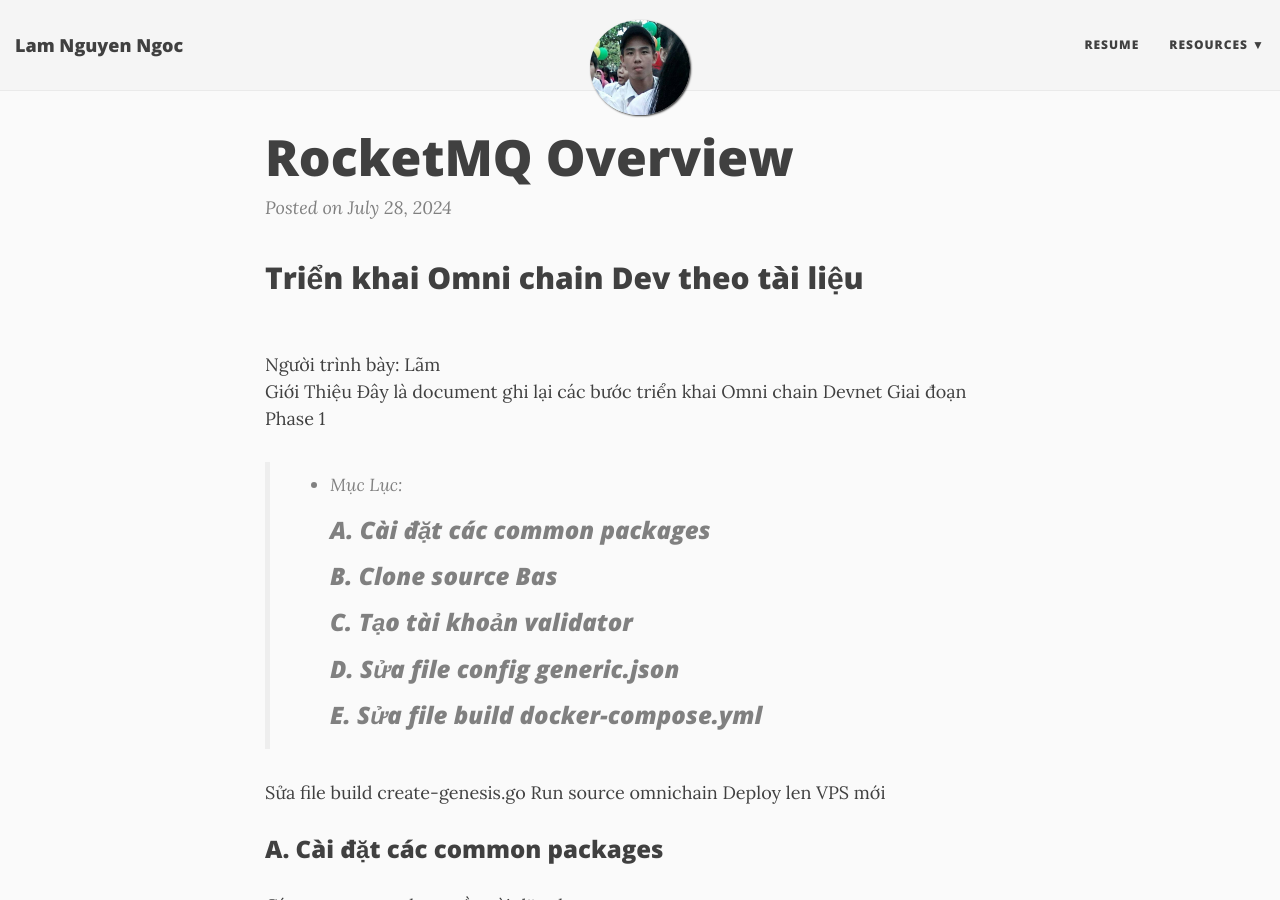
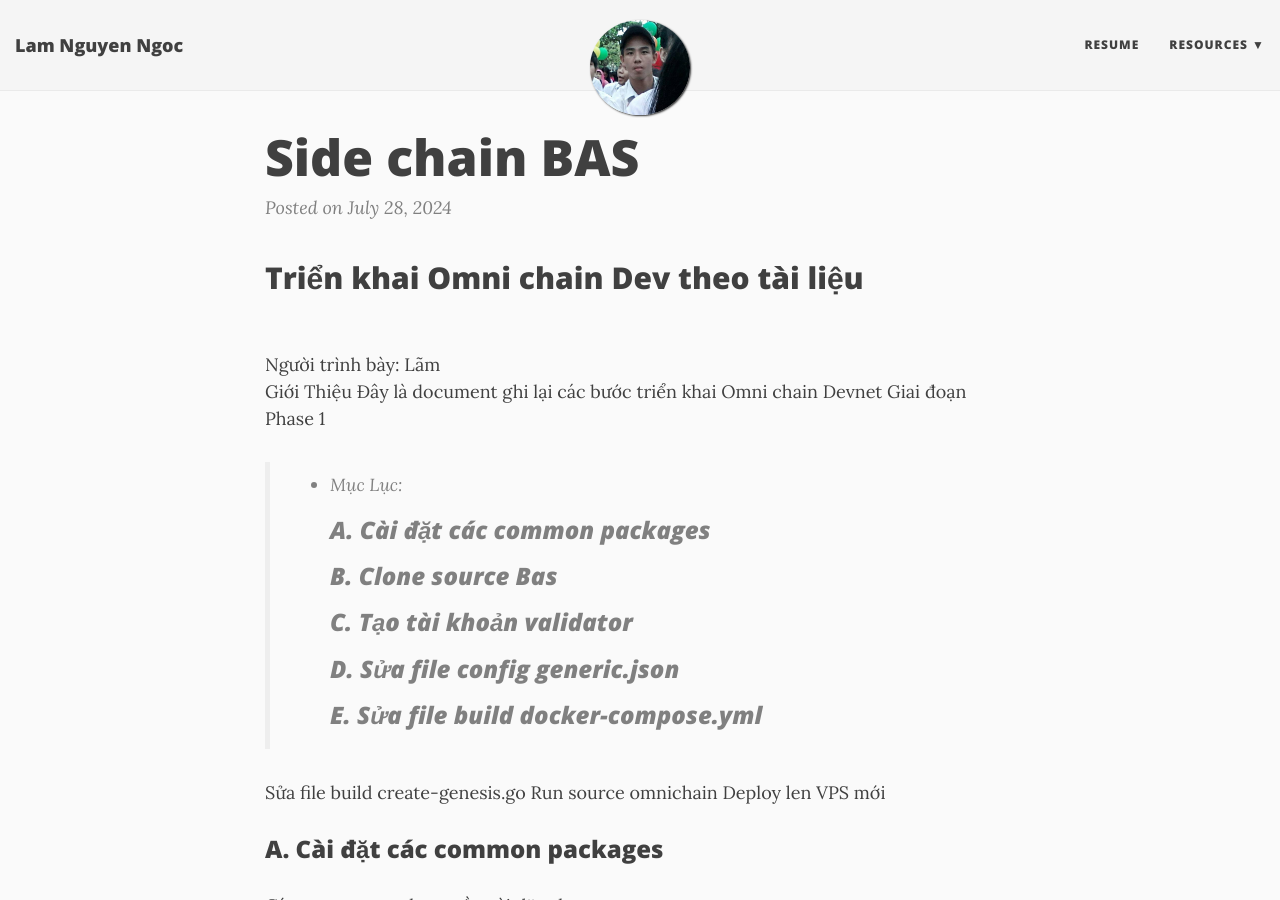
Before and after one commit to panasoniclam/panasoniclam.github.io, a Jekyll site: the page built from _posts/2024-07-28-omni-dev.md, in a window 1280 px wide and 900 px high. Built offline with Jekyll 4.4.1, drawn with Linux system fonts in a browser that asks for light colours; nearby versions of some CDN libraries.

Commit message:
Update 2024-07-28-omni-dev.md

```diff
--- a/_posts/2024-07-28-omni-dev.md
+++ b/_posts/2024-07-28-omni-dev.md
@@ -1,5 +1,5 @@
 ---
-title: RocketMQ Overview
+title: Side chain BAS
 layout: post
 ---
 
```
